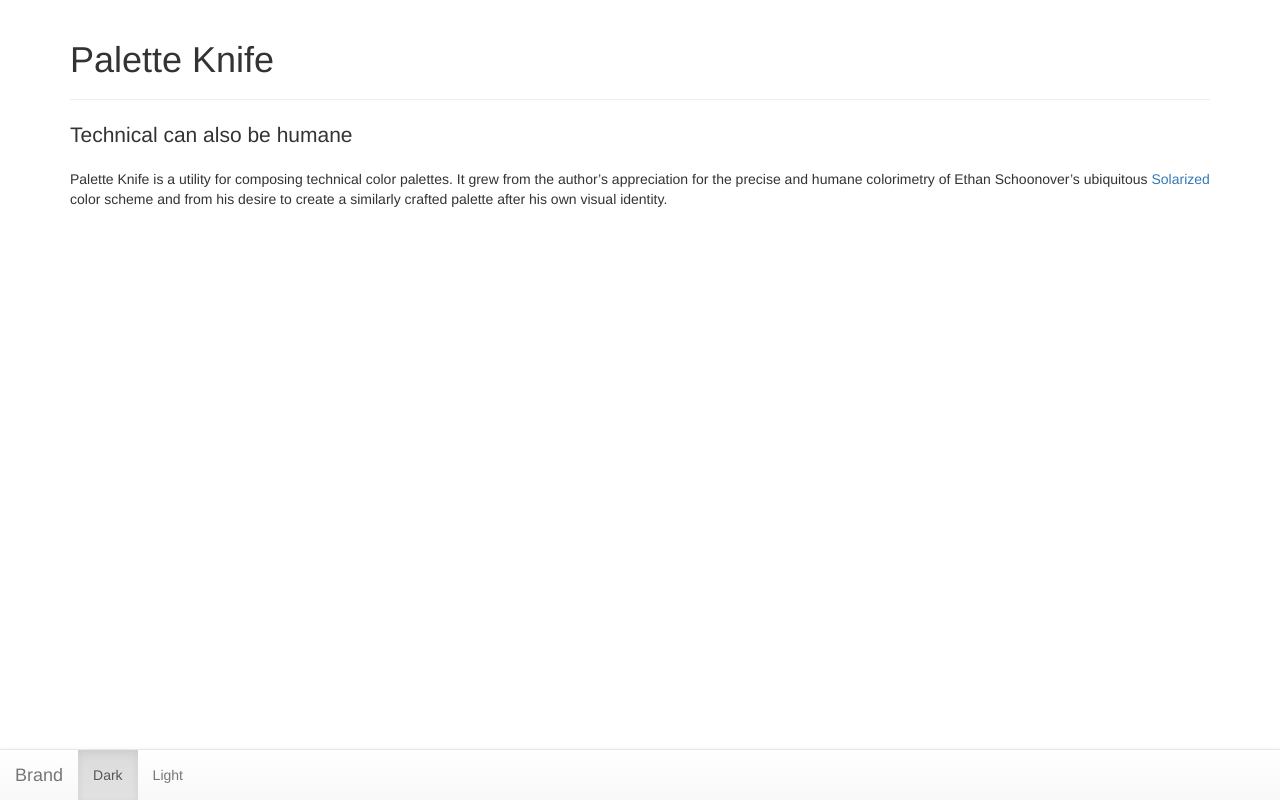
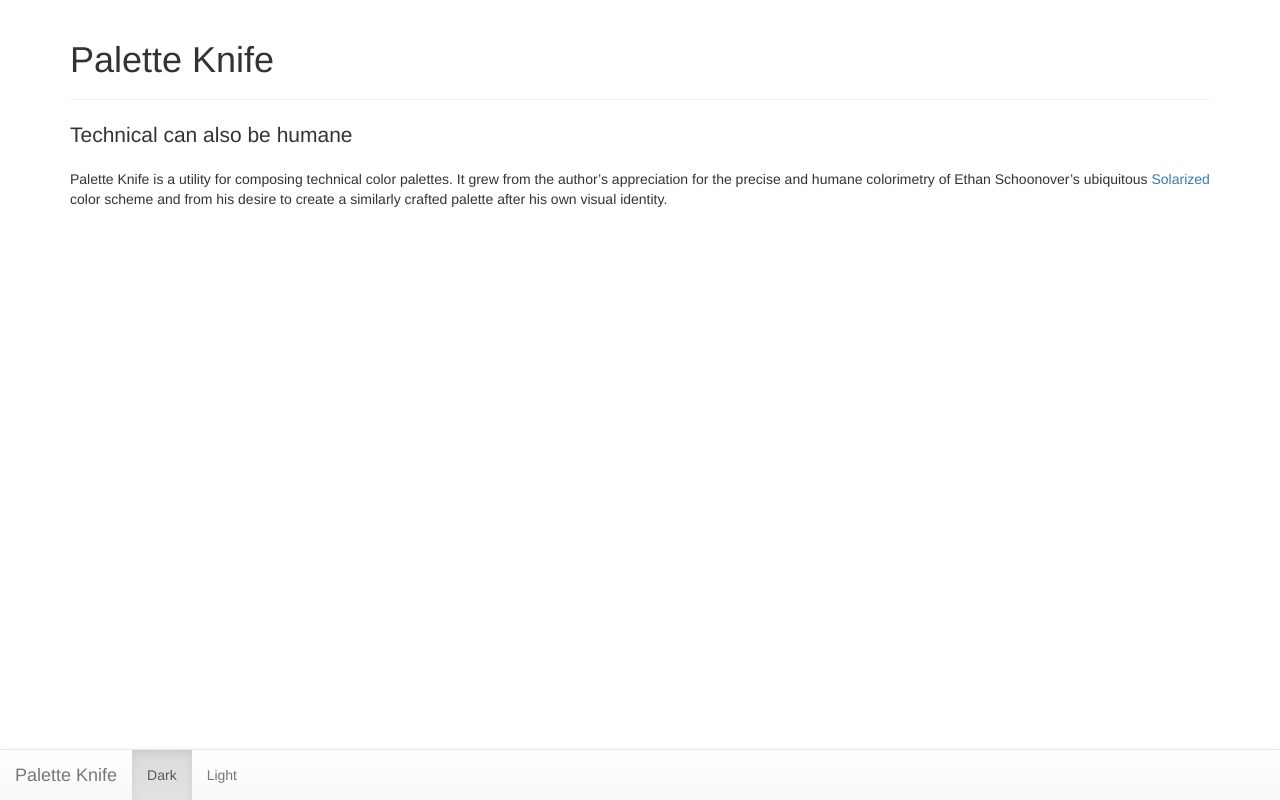
Before and after one commit to clhynfield/palette-knife, a website: page app/index.html in a window 1280 px wide. Drawn offline with nearby package versions, Linux system fonts and the light colour scheme; a script that the page names is missing.

Commit message:
Prune legacy unused Bootstrap scaffold

```diff
--- a/app/index.html
+++ b/app/index.html
@@ -1,6 +1,6 @@
 <html>
     <head>
-        <title>Color Palette Noodling</title>
+        <title>Palette Knife</title>
         <link rel="stylesheet" href="http:////netdna.bootstrapcdn.com/bootstrap/3.1.1/css/bootstrap.min.css" />
         <link rel="stylesheet" href="http://netdna.bootstrapcdn.com/bootstrap/3.1.1/css/bootstrap-theme.min.css" />
     </head>
@@ -16,44 +16,13 @@
                             <span class="icon-bar"></span>
                             <span class="icon-bar"></span>
                         </button>
-                        <a class="navbar-brand" href="#">Brand</a>
+                        <a class="navbar-brand" href="#">Palette Knife</a>
                     </div>
                     <div class="collapse navbar-collapse" id="bs-example-navbar-collapse-1">
                         <ul class="nav navbar-nav">
                             <li id="navLinkDark" class="active"><a onclick="switchToDark();" href="#">Dark</a></li>
                             <li id="navLinkLight"><a onclick="switchToLight();" href="#">Light</a></li>
-                            <!-- <li class="dropdown">
-                                <a href="#" class="dropdown-toggle" data-toggle="dropdown">Dropdown <b class="caret"></b></a>
-                                <ul class="dropdown-menu">
-                                    <li><a href="#">Action</a></li>
-                                    <li><a href="#">Another action</a></li>
-                                    <li><a href="#">Something else here</a></li>
-                                    <li class="divider"></li>
-                                    <li><a href="#">Separated link</a></li>
-                                    <li class="divider"></li>
-                                    <li><a href="#">One more separated link</a></li>
-                                </ul>
-                            </li> -->
                         </ul>
-                        <!-- <form class="navbar-form navbar-left" role="search">
-                            <div class="form-group">
-                                <input type="text" class="form-control" placeholder="Search">
-                            </div>
-                            <button type="submit" class="btn btn-default">Submit</button>
-                        </form> -->
-                        <!-- <ul class="nav navbar-nav navbar-right">
-                            <li><a href="#">Link</a></li>
-                            <li class="dropdown">
-                                <a href="#" class="dropdown-toggle" data-toggle="dropdown">Dropdown <b class="caret"></b></a>
-                                <ul class="dropdown-menu">
-                                    <li><a href="#">Action</a></li>
-                                    <li><a href="#">Another action</a></li>
-                                    <li><a href="#">Something else here</a></li>
-                                    <li class="divider"></li>
-                                    <li><a href="#">Separated link</a></li>
-                                </ul>
-                            </li>
-                        </ul> -->
                     </div><!-- /.navbar-collapse -->
                 </div>
             </nav>
```
